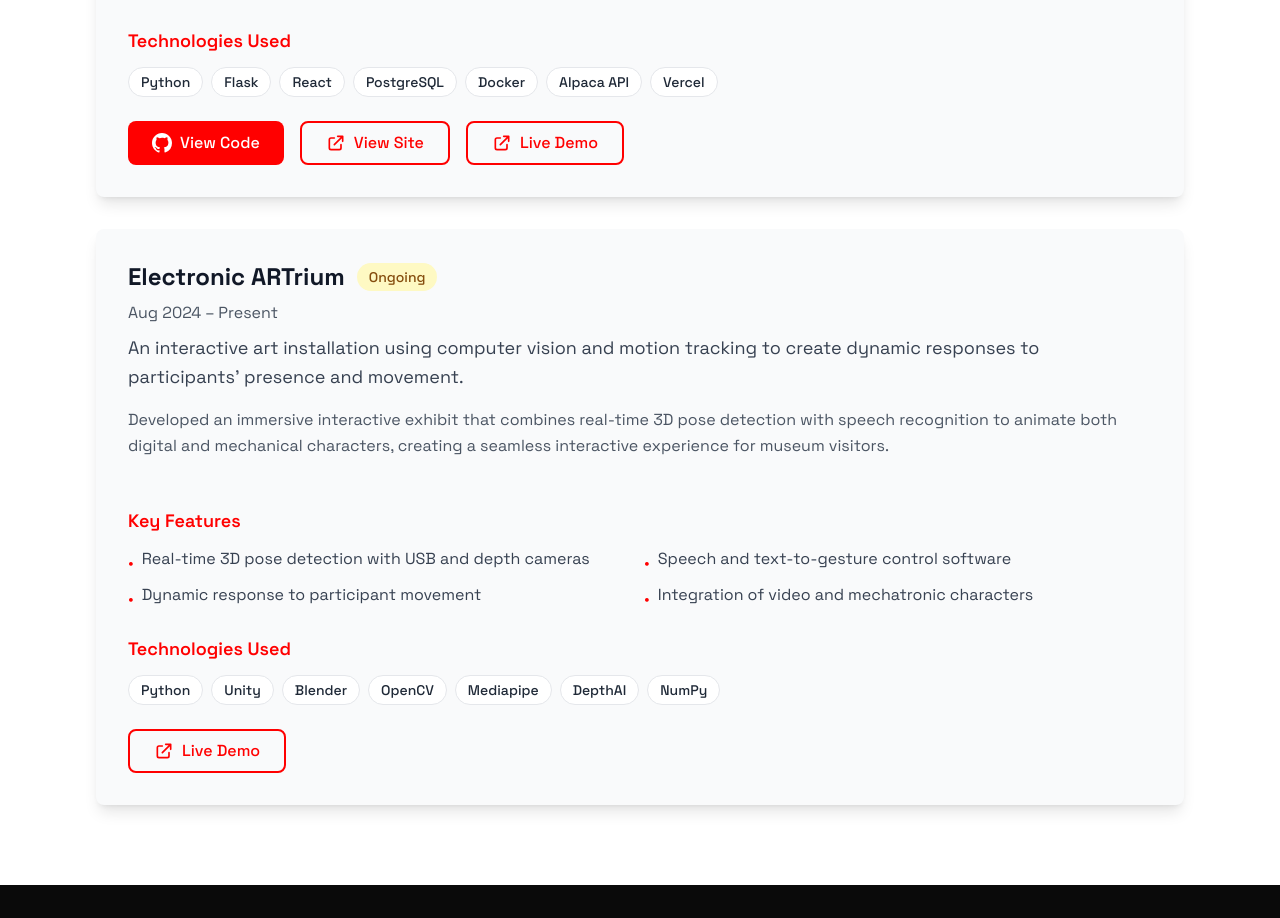
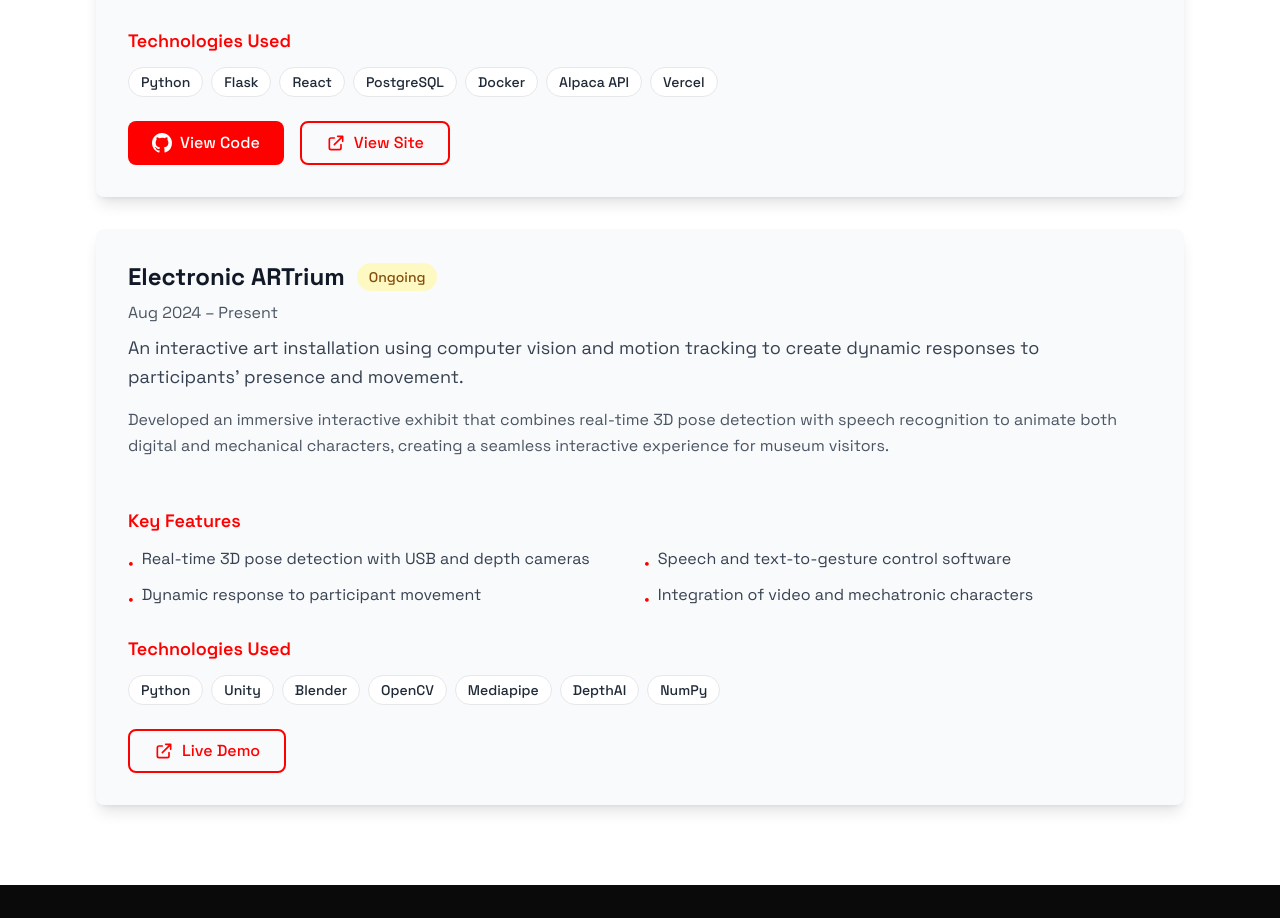
Before and after one commit to akashjainn/portfolio, a Next.js app: page / in a window 1280 px wide. Shown: the part 5560-6478 px from the top of the page. Built offline with nearby package versions, Linux system fonts and the light colour scheme.

Commit message:
chore(projects): hide Live Demo for StockSense; View Site is canonical

```diff
--- a/src/components/Projects.tsx
+++ b/src/components/Projects.tsx
@@ -15,7 +15,7 @@ export default function Projects() {
       period: "Aug 2025 – Present",
   github: "https://github.com/akashjainn/stocksense",
   site: "https://stocksense-taupe.vercel.app/",
-  demo: "https://stocksense-taupe.vercel.app/dashboard"
+  demo: "#"
     },
     {
       title: "Electronic ARTrium",
```
